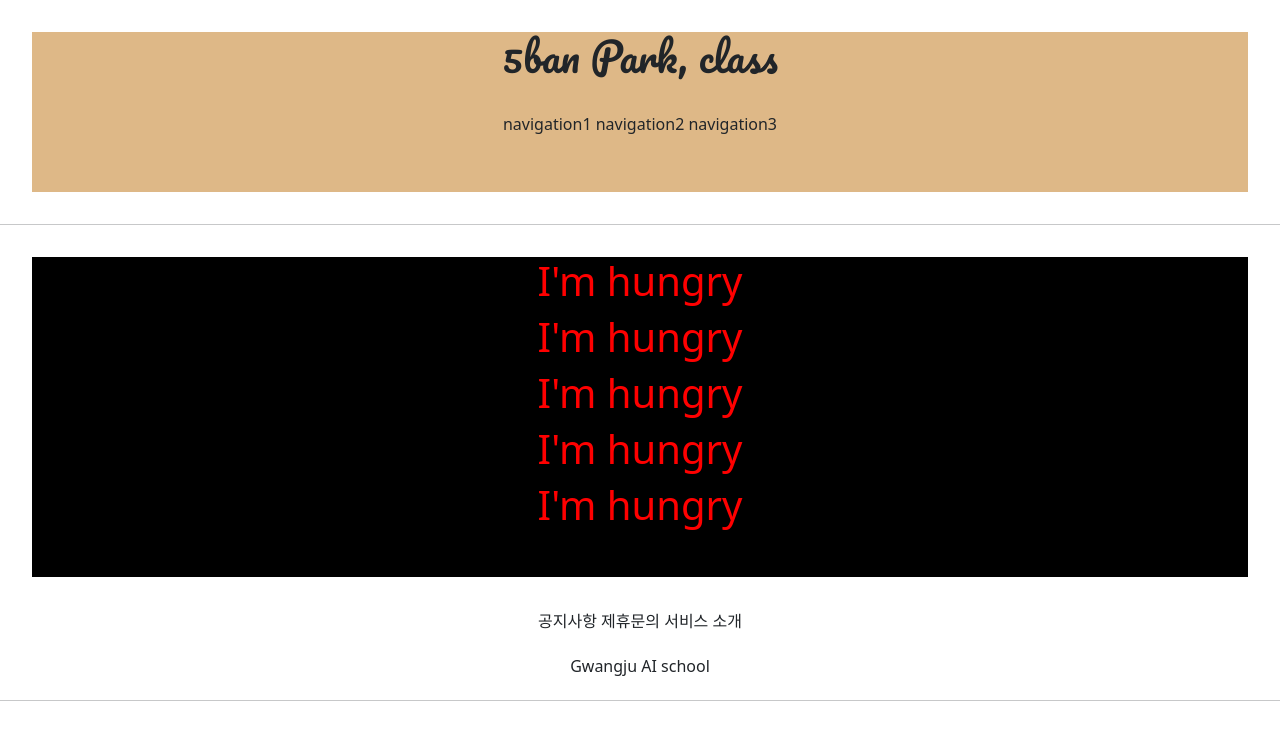
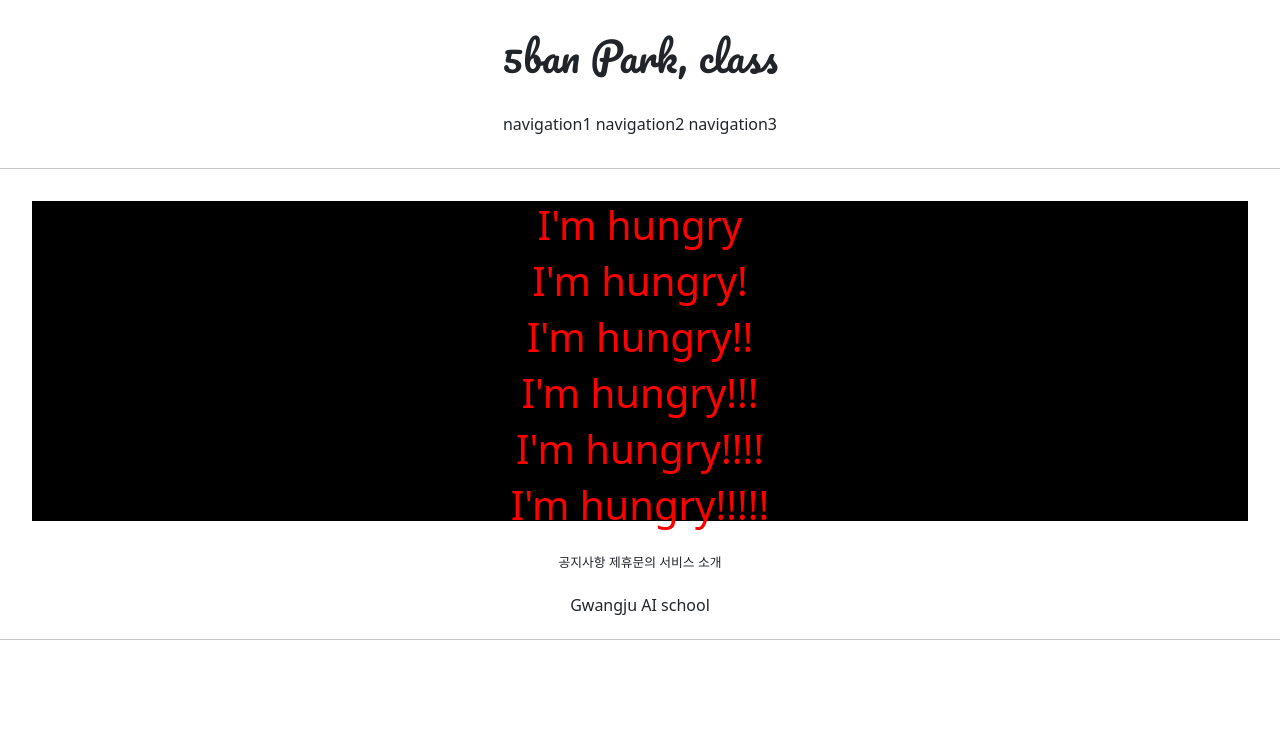
Before and after one commit to glory-ju/julyfifth, a Django app: page /accounts/hello_world/ in a window 1280 px wide. Shown: the top 740 px of the page. Run offline with Django 3.2, Linux system fonts and the light colour scheme; parts of the project's set-up code (start-up, migrations or seed data) failed here and were passed over.

Commit message:
0705/Web Application 2nd commit

```diff
--- a/accountapp/templates/accountapp/hello_world.html
+++ b/accountapp/templates/accountapp/hello_world.html
@@ -7,16 +7,19 @@
         <h1 style="color: red;">I'm hungry</h1>
     </div>
     <div>
-        <h1 style="color: red;">I'm hungry</h1>
+        <h1 style="color: red;">I'm hungry!</h1>
     </div>
     <div>
-        <h1 style="color: red;">I'm hungry</h1>
+        <h1 style="color: red;">I'm hungry!!</h1>
     </div>
     <div>
-        <h1 style="color: red;">I'm hungry</h1>
+        <h1 style="color: red;">I'm hungry!!!</h1>
     </div>
     <div>
-        <h1 style="color: red;">I'm hungry</h1>
+        <h1 style="color: red;">I'm hungry!!!!</h1>
+    </div>
+    <div>
+        <h1 style="color: red;">I'm hungry!!!!!</h1>
     </div>
 
 </div>
--- a/julyfifth/settings.py
+++ b/julyfifth/settings.py
@@ -133,6 +133,10 @@ USE_TZ = True
 
 STATIC_URL = '/static/'
 
+STATICFILES_DIRS = [
+    BASE_DIR / "static",
+]
+
 # Default primary key field type
 # https://docs.djangoproject.com/en/3.2/ref/settings/#default-auto-field
 
--- /dev/null
+++ b/static/base.css
@@ -0,0 +1,13 @@
+.pragmatic_header_logo {
+    margin: 2rem 0;
+    font-family: 'Pacifico', cursive;
+}
+
+.pragmatic_header_button {
+    margin-bottom: 2rem;
+}
+
+.pragmatic_footer_button {
+    font-size: 0.8rem;
+    margin: 1.5rem;
+}
--- a/templates/footer.html
+++ b/templates/footer.html
@@ -1,5 +1,5 @@
 <div style="text-align: center;">
-    <div>
+    <div class="pragmatic_footer_button">
         <span>공지사항</span>
         <span>제휴문의</span>
         <span>서비스 소개</span>
--- a/templates/head.html
+++ b/templates/head.html
@@ -1,3 +1,6 @@
+{% load static %}
+
+
 <head>
     <meta charset="UTF-8">
     <title>Title</title>
@@ -10,4 +13,8 @@
     <link rel="preconnect" href="https://fonts.googleapis.com">
     <link rel="preconnect" href="https://fonts.gstatic.com" crossorigin>
     <link href="https://fonts.googleapis.com/css2?family=Pacifico&display=swap" rel="stylesheet">
+
+    {#  STATIC FILES LINK  #}
+    <link rel="stylesheet" type="text/css" href="{% static 'base.css' %}">
+
 </head>
--- a/templates/header.html
+++ b/templates/header.html
@@ -1,11 +1,13 @@
-<div style="text-align: center; height: 10rem; background-color: burlywood; border-right: 1rem; margin: 2rem; ">
-    <div style="margin: 2rem 0; font-family: 'Pacifico', cursive;">
+<div style="text-align: center;">
+
+    <div class="pragmatic_header_logo">
     {#    font-family에서 'Pacifico' 폰트가 적용되지 않을 시 'cursive'를 사용해라. 라는 의미    #}
         <h1>5ban Park, class</h1>
     </div>
-    <div style="margin-bottom: 2rem;">
+    <div class="pragmatic_header_button">
         <span>navigation1</span>
         <span>navigation2</span>
         <span>navigation3</span>
     </div>
+
 </div>
```
